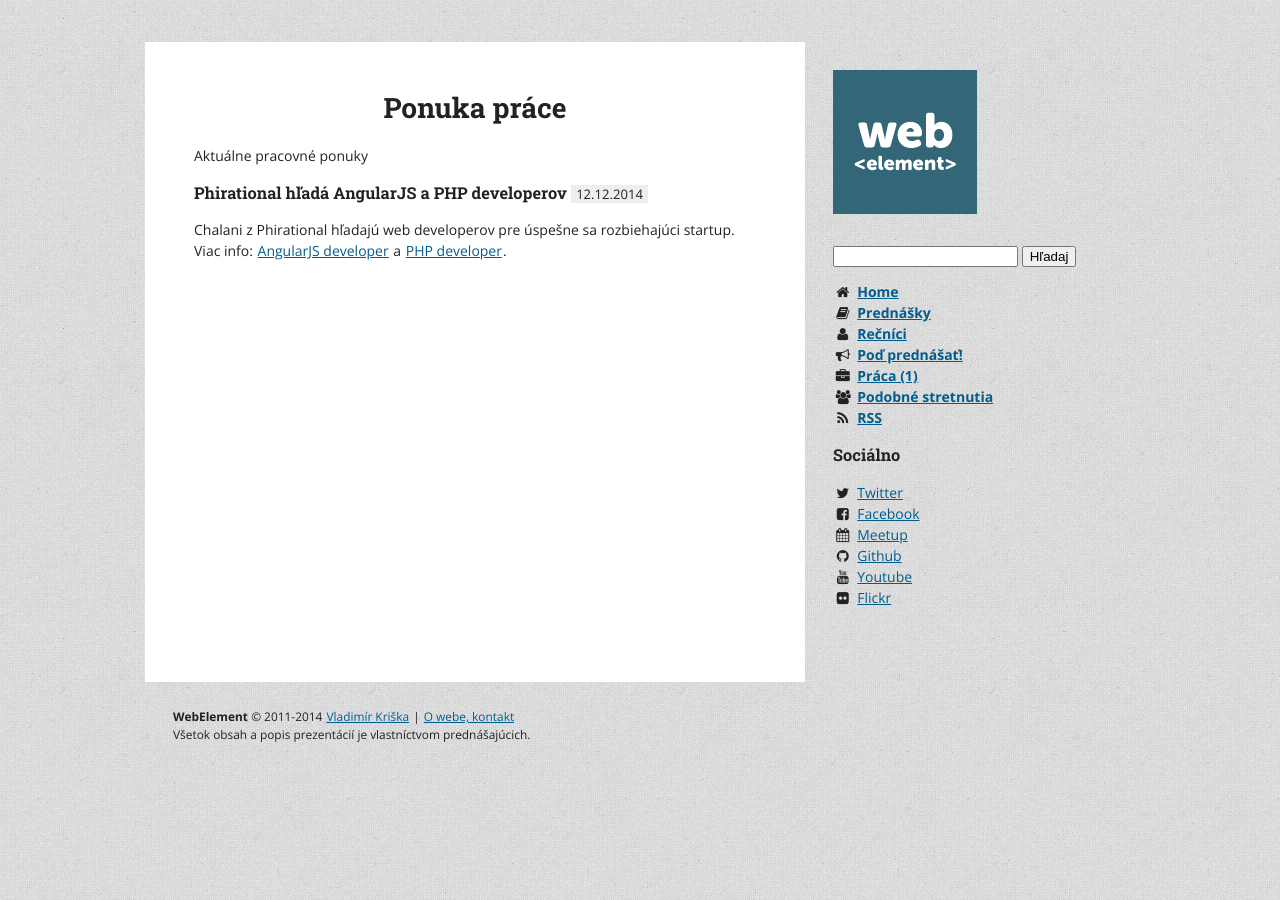
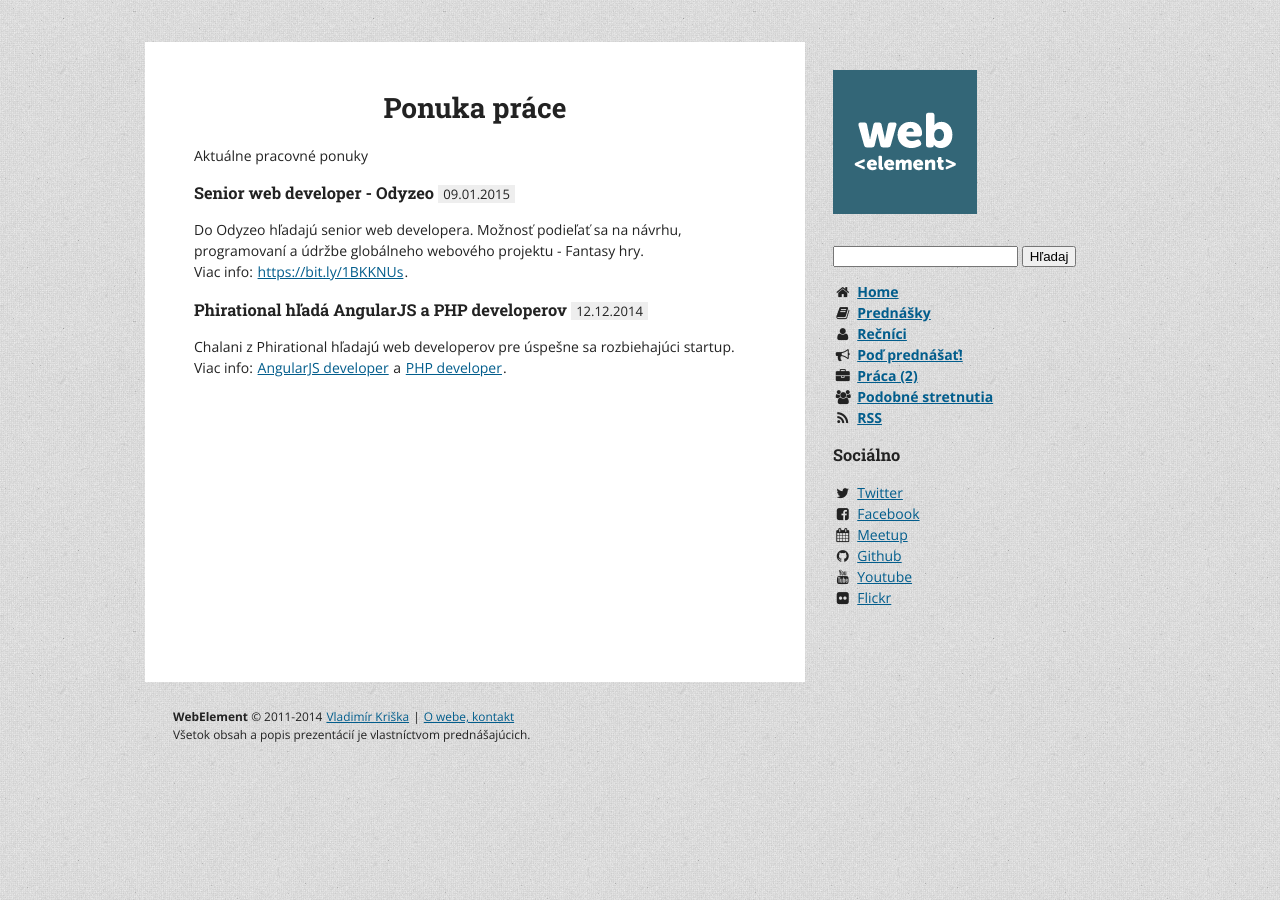
Before and after one commit to ujovlado/webelement-sk, a Jekyll site: the page built from praca.md, in a window 1280 px wide. Built offline with Jekyll 4.4.1, drawn with Linux system fonts in a browser that asks for light colours.

Commit message:
Odyzeo job

```diff
--- a/_data/jobs.yml
+++ b/_data/jobs.yml
@@ -1,3 +1,9 @@
+- title: Senior web developer - Odyzeo
+  date: 2015-01-09
+  description: 'Do Odyzeo hľadajú senior web developera. Možnosť podieľať sa na návrhu, programovaní a údržbe globálneho
+  webového projektu - Fantasy hry.<br>
+  Viac info: <a href="https://bit.ly/1BKKNUs">https://bit.ly/1BKKNUs</a>.'
+
 - title: Phirational hľadá AngularJS a PHP developerov
   date: 2014-12-12
   description: 'Chalani z Phirational hľadajú web developerov pre úspešne sa rozbiehajúci startup.<br>
```
